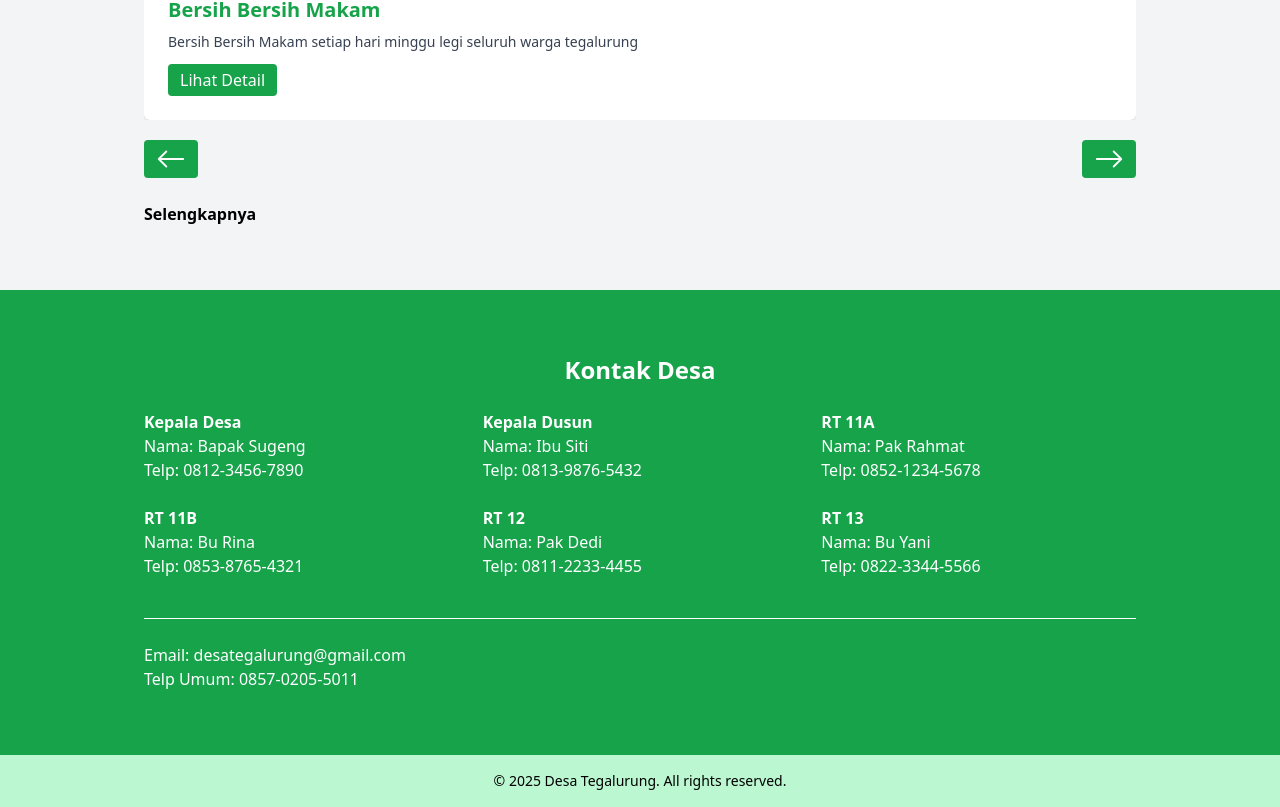
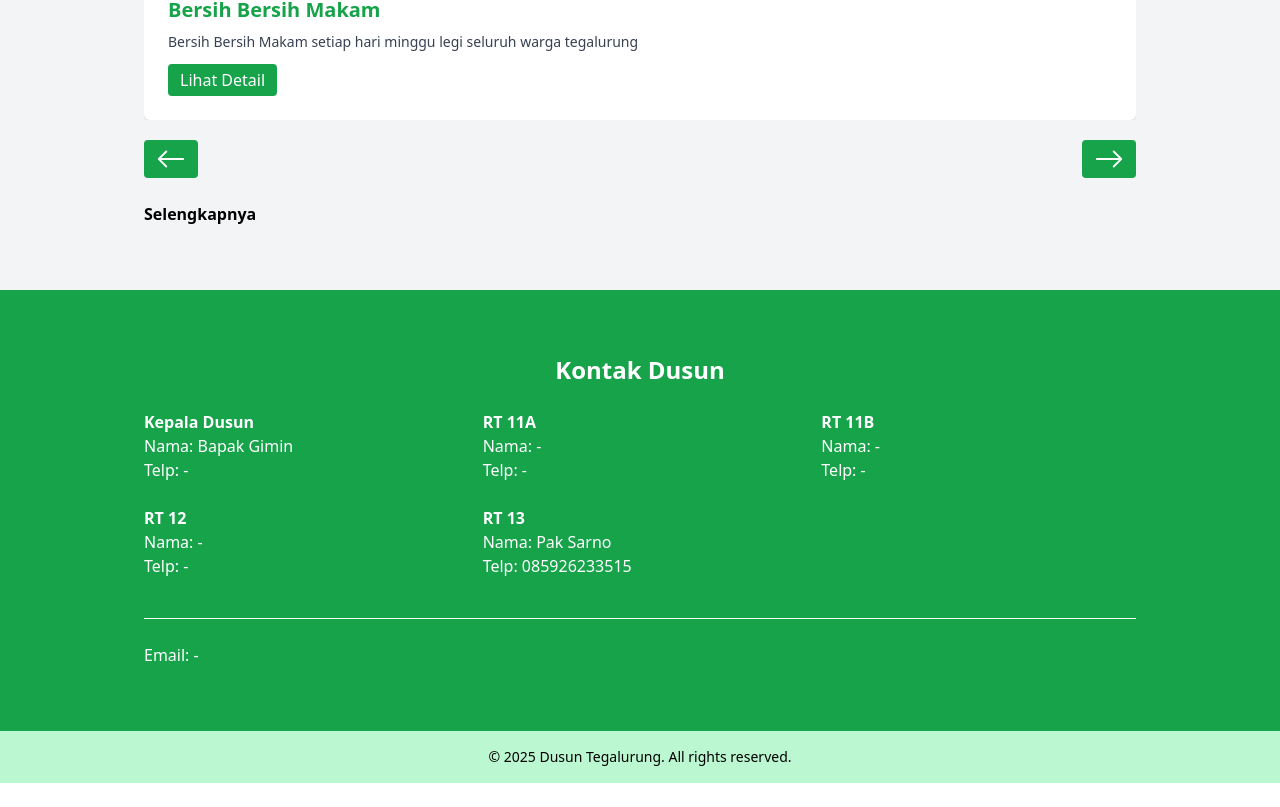
Before and after one commit to PutraSaputraa/desa-tegalurung, a React (Create React App) app: page / in a window 1280 px wide. Shown: the part 4272-5079 px from the top of the page. After the commit the page ends 5055 px from the top, so only its background shows below. Built offline with nearby package versions, Linux system fonts and the light colour scheme.

Commit message:
udate tanggal 24

```diff
--- a/src/Home.jsx
+++ b/src/Home.jsx
@@ -336,51 +336,45 @@ function Home() {
       {/* Kontak */}
       <section id="kontak" className="bg-green-600 text-white py-16">
         <div className="max-w-5xl mx-auto px-4">
-          <h3 className="text-2xl font-bold mb-6 text-center">Kontak Desa</h3>
+          <h3 className="text-2xl font-bold mb-6 text-center">Kontak Dusun</h3>
 
           <div className="grid grid-cols-1 sm:grid-cols-2 md:grid-cols-3 gap-6">
             <div>
-              <h4 className="font-semibold">Kepala Desa</h4>
-              <p>Nama: Bapak Sugeng</p>
-              <p>Telp: 0812-3456-7890</p>
-            </div>
-            <div>
               <h4 className="font-semibold">Kepala Dusun</h4>
-              <p>Nama: Ibu Siti</p>
-              <p>Telp: 0813-9876-5432</p>
+              <p>Nama: Bapak Gimin</p>
+              <p>Telp: -</p>
             </div>
             <div>
               <h4 className="font-semibold">RT 11A</h4>
-              <p>Nama: Pak Rahmat</p>
-              <p>Telp: 0852-1234-5678</p>
+              <p>Nama: -</p>
+              <p>Telp: -</p>
             </div>
             <div>
               <h4 className="font-semibold">RT 11B</h4>
-              <p>Nama: Bu Rina</p>
-              <p>Telp: 0853-8765-4321</p>
+              <p>Nama: -</p>
+              <p>Telp: -</p>
             </div>
             <div>
               <h4 className="font-semibold">RT 12</h4>
-              <p>Nama: Pak Dedi</p>
-              <p>Telp: 0811-2233-4455</p>
+              <p>Nama: -</p>
+              <p>Telp: -</p>
             </div>
             <div>
               <h4 className="font-semibold">RT 13</h4>
-              <p>Nama: Bu Yani</p>
-              <p>Telp: 0822-3344-5566</p>
+              <p>Nama: Pak Sarno</p>
+              <p>Telp: 085926233515</p>
             </div>
           </div>
 
           <div className="mt-10 border-t border-white pt-6">
-            <p>Email: desategalurung@gmail.com</p>
-            <p>Telp Umum: 0857-0205-5011</p>
+            <p>Email: -</p>
           </div>
         </div>
       </section>
 
       {/* Footer */}
       <footer className="text-center text-sm text-black-500 py-4 bg-green-200">
-        &copy; 2025 Desa Tegalurung. All rights reserved.
+        &copy; 2025 Dusun Tegalurung. All rights reserved.
       </footer>
 
       {showModal && selectedUMKM && (
--- a/src/Kegiatan.jsx
+++ b/src/Kegiatan.jsx
@@ -195,51 +195,45 @@ function Kegiatan() {
       {/* Kontak */}
       <section id="kontak" className="bg-green-600 text-white py-16">
         <div className="max-w-5xl mx-auto px-4">
-          <h3 className="text-2xl font-bold mb-6 text-center">Kontak Desa</h3>
+          <h3 className="text-2xl font-bold mb-6 text-center">Kontak Dusun</h3>
 
           <div className="grid grid-cols-1 sm:grid-cols-2 md:grid-cols-3 gap-6">
             <div>
-              <h4 className="font-semibold">Kepala Desa</h4>
-              <p>Nama: Bapak Sugeng</p>
-              <p>Telp: 0812-3456-7890</p>
-            </div>
-            <div>
               <h4 className="font-semibold">Kepala Dusun</h4>
-              <p>Nama: Ibu Siti</p>
-              <p>Telp: 0813-9876-5432</p>
+              <p>Nama: Bapak Gimin</p>
+              <p>Telp: -</p>
             </div>
             <div>
               <h4 className="font-semibold">RT 11A</h4>
-              <p>Nama: Pak Rahmat</p>
-              <p>Telp: 0852-1234-5678</p>
+              <p>Nama: -</p>
+              <p>Telp: -</p>
             </div>
             <div>
               <h4 className="font-semibold">RT 11B</h4>
-              <p>Nama: Bu Rina</p>
-              <p>Telp: 0853-8765-4321</p>
+              <p>Nama: -</p>
+              <p>Telp: -</p>
             </div>
             <div>
               <h4 className="font-semibold">RT 12</h4>
-              <p>Nama: Pak Dedi</p>
-              <p>Telp: 0811-2233-4455</p>
+              <p>Nama: -</p>
+              <p>Telp: -</p>
             </div>
             <div>
               <h4 className="font-semibold">RT 13</h4>
-              <p>Nama: Bu Yani</p>
-              <p>Telp: 0822-3344-5566</p>
+              <p>Nama: Pak Sarno</p>
+              <p>Telp: 085926233515</p>
             </div>
           </div>
 
           <div className="mt-10 border-t border-white pt-6">
-            <p>Email: desategalurung@gmail.com</p>
-            <p>Telp Umum: 0857-0205-5011</p>
+            <p>Email: -</p>
           </div>
         </div>
       </section>
 
       {/* Footer */}
       <footer className="text-center text-sm text-black-500 py-4 bg-green-200">
-        &copy; 2025 Desa Tegalurung. All rights reserved.
+        &copy; 2025 Dusun Tegalurung. All rights reserved.
       </footer>
 
       {/* Modal */}
--- a/src/Umkm.jsx
+++ b/src/Umkm.jsx
@@ -315,51 +315,45 @@ function Umkm() {
       {/* Kontak */}
       <section id="kontak" className="bg-green-600 text-white py-16">
         <div className="max-w-5xl mx-auto px-4">
-          <h3 className="text-2xl font-bold mb-6 text-center">Kontak Desa</h3>
+          <h3 className="text-2xl font-bold mb-6 text-center">Kontak Dusun</h3>
 
           <div className="grid grid-cols-1 sm:grid-cols-2 md:grid-cols-3 gap-6">
             <div>
-              <h4 className="font-semibold">Kepala Desa</h4>
-              <p>Nama: Bapak Sugeng</p>
-              <p>Telp: 0812-3456-7890</p>
-            </div>
-            <div>
               <h4 className="font-semibold">Kepala Dusun</h4>
-              <p>Nama: Ibu Siti</p>
-              <p>Telp: 0813-9876-5432</p>
+              <p>Nama: Bapak Gimin</p>
+              <p>Telp: -</p>
             </div>
             <div>
               <h4 className="font-semibold">RT 11A</h4>
-              <p>Nama: Pak Rahmat</p>
-              <p>Telp: 0852-1234-5678</p>
+              <p>Nama: -</p>
+              <p>Telp: -</p>
             </div>
             <div>
               <h4 className="font-semibold">RT 11B</h4>
-              <p>Nama: Bu Rina</p>
-              <p>Telp: 0853-8765-4321</p>
+              <p>Nama: -</p>
+              <p>Telp: -</p>
             </div>
             <div>
               <h4 className="font-semibold">RT 12</h4>
-              <p>Nama: Pak Dedi</p>
-              <p>Telp: 0811-2233-4455</p>
+              <p>Nama: -</p>
+              <p>Telp: -</p>
             </div>
             <div>
               <h4 className="font-semibold">RT 13</h4>
-              <p>Nama: Bu Yani</p>
-              <p>Telp: 0822-3344-5566</p>
+              <p>Nama: Pak Sarno</p>
+              <p>Telp: 085926233515</p>
             </div>
           </div>
 
           <div className="mt-10 border-t border-white pt-6">
-            <p>Email: desategalurung@gmail.com</p>
-            <p>Telp Umum: 0857-0205-5011</p>
+            <p>Email: -</p>
           </div>
         </div>
       </section>
 
       {/* Footer */}
       <footer className="text-center text-sm text-black-500 py-4 bg-green-200">
-        &copy; 2025 Desa Tegalurung. All rights reserved.
+        &copy; 2025 Dusun Tegalurung. All rights reserved.
       </footer>
 
       {/* Modal */}
```
